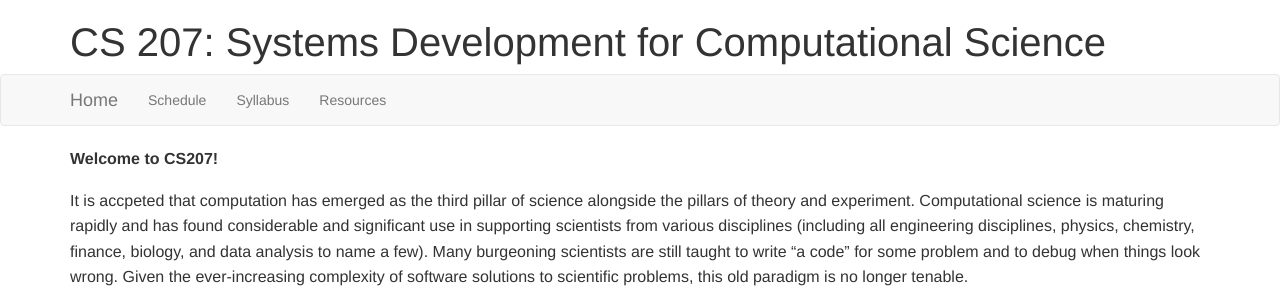
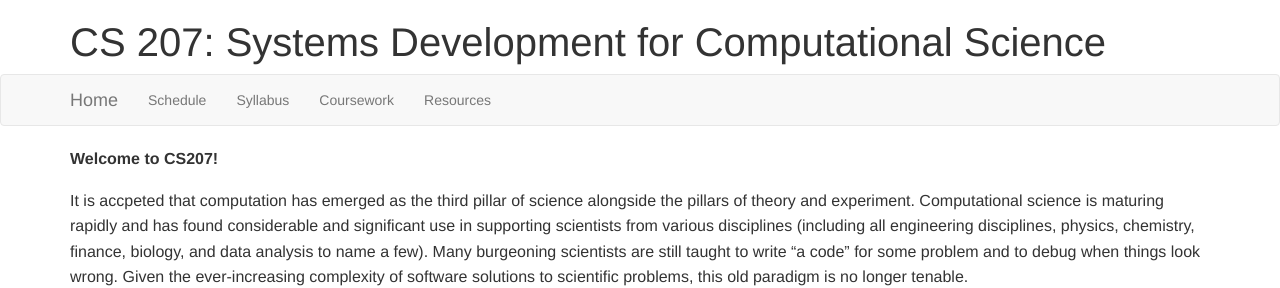
Before and after one commit to xuwd11/cs207_Weidong_Xu, a Jekyll site: the page built from index.md, in a window 1280 px wide. Shown: the top 288 px of the page. Built offline with Jekyll 4.4.1, drawn with Linux system fonts in a browser that asks for light colours; nearby versions of some CDN libraries.

Commit message:
Added Coursework tab.

```diff
--- a/_layouts/default.html
+++ b/_layouts/default.html
@@ -41,9 +41,9 @@
           <ul class="nav navbar-nav">
             <li><a href="{{site.baseurl}}/schedule.html">Schedule</a></li>
             <li><a href="{{site.baseurl}}/syllabus.html">Syllabus</a></li>
+            <li><a href="{{site.baseurl}}/grading.html">Coursework</a></li>
             <li><a href="{{site.baseurl}}/resources.html">Resources</a></li>
-            <!--<li><a href="{{site.baseurl}}/grading.html">Coursework</a></li>
-            <li><a href="{{site.baseurl}}/policies.html">Policies</a></li>
+            <!--<li><a href="{{site.baseurl}}/policies.html">Policies</a></li>
             <li><a href="{{site.baseurl}}/project.html">Project</a></li> -->
           </ul>
         </div>
```
